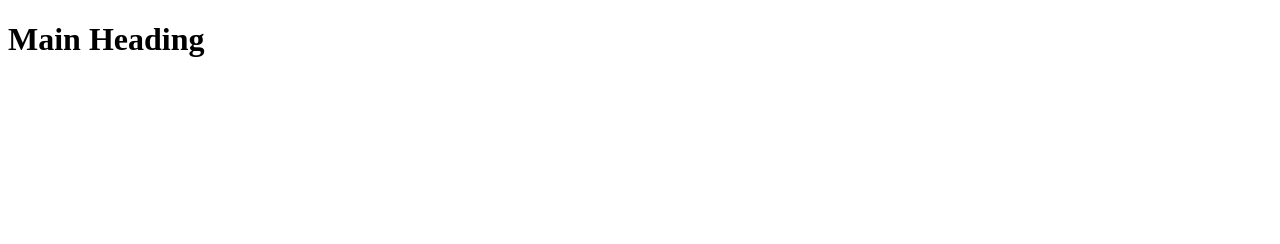
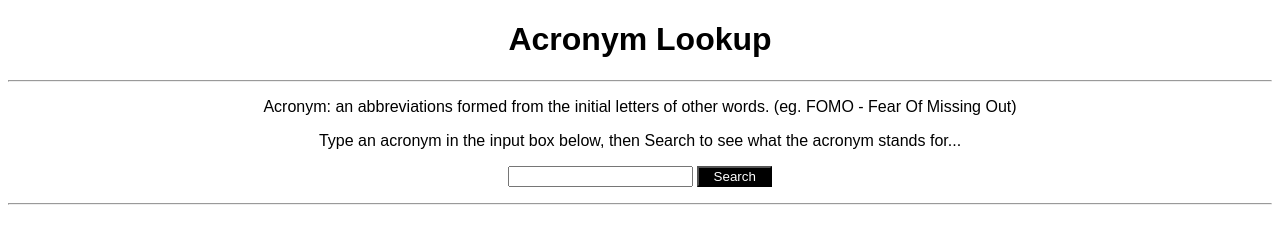
Before and after one commit to Stirling-Silver/Acronym-Lookup, a plain HTML site: page index.html in a window 1280 px wide. Drawn offline with Linux system fonts and the light colour scheme.

Commit message:
AAAAAAAA

```diff
--- a/index.html
+++ b/index.html
@@ -6,6 +6,20 @@
     <script defer src="main.js"></script>
   </head>
   <body>
-    <h1>Main Heading</h1>
+    <h1>Acronym Lookup</h1>
+    <hr />
+    <p class="Acryonymdef">
+      Acronym: an abbreviations formed from the initial letters of other words.
+      (eg. FOMO - Fear Of Missing Out)
+    </p>
+    <p>
+      Type an acronym in the input box below, then Search to see what the
+      acronym stands for...
+    </p>
+    <p>
+      <input id="char-in" type="text" />
+      <button id="btn">Search</button>
+    </p>
+    <hr />
   </body>
 </html>
--- a/main.js
+++ b/main.js
@@ -1 +1,8 @@
 // JavaScript Code
+// Button Event Listener
+document.getElementById("btn").addEventListener("click", btnClicked);
+
+function btnClicked() {
+  // Input
+  let name = document.getElementById("char-in").value;
+}
--- a/style.css
+++ b/style.css
@@ -1 +1,15 @@
 /* CSS Style Sheet */
+html {
+text-align: center;
+font-family: Arial, Helvetica, sans-serif;
+}
+
+.Acronymdef {
+    width: 50px;
+}
+
+button {
+    width: 75px;
+    background-color: black;
+    color: white;
+}
```
